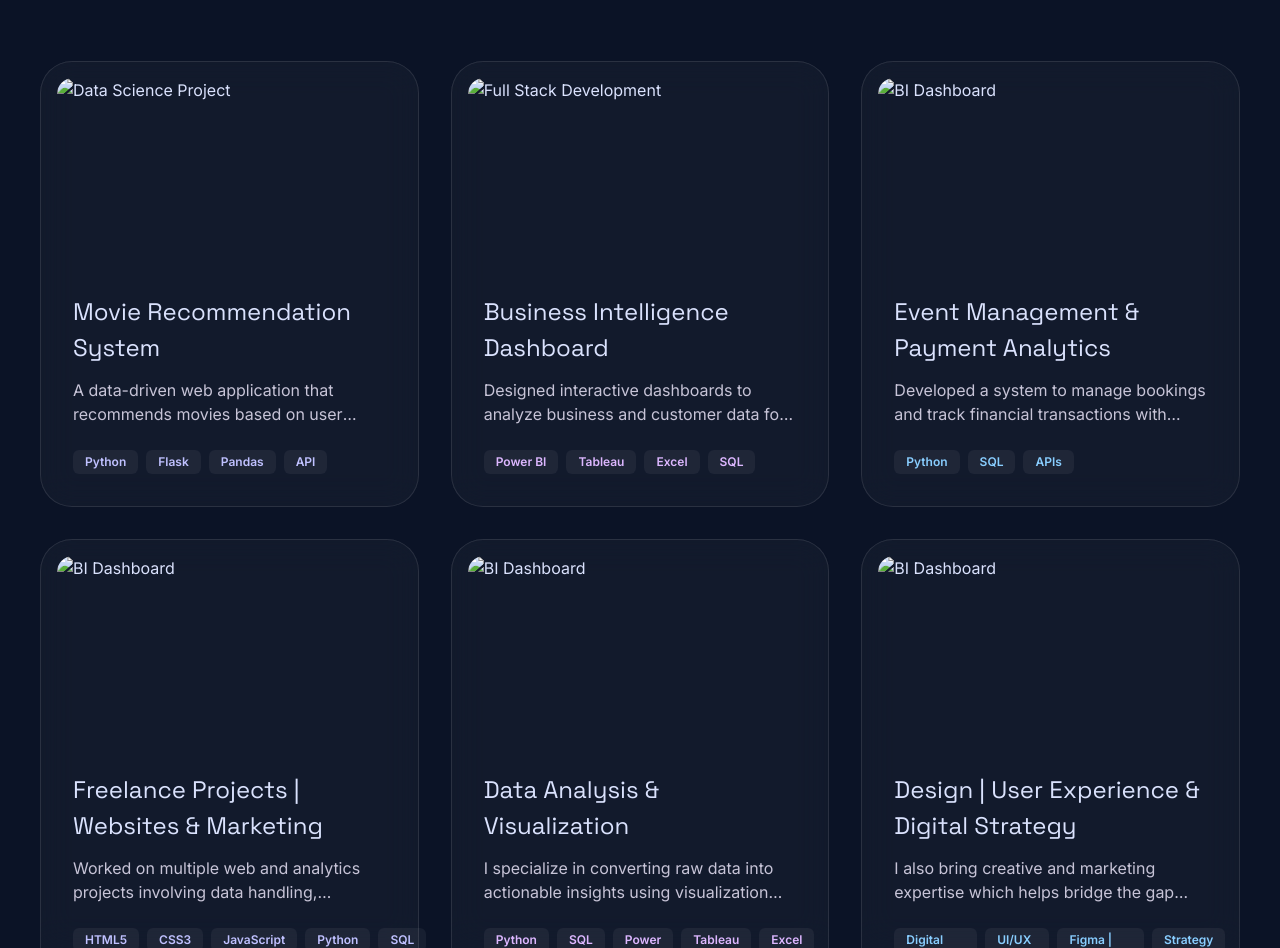
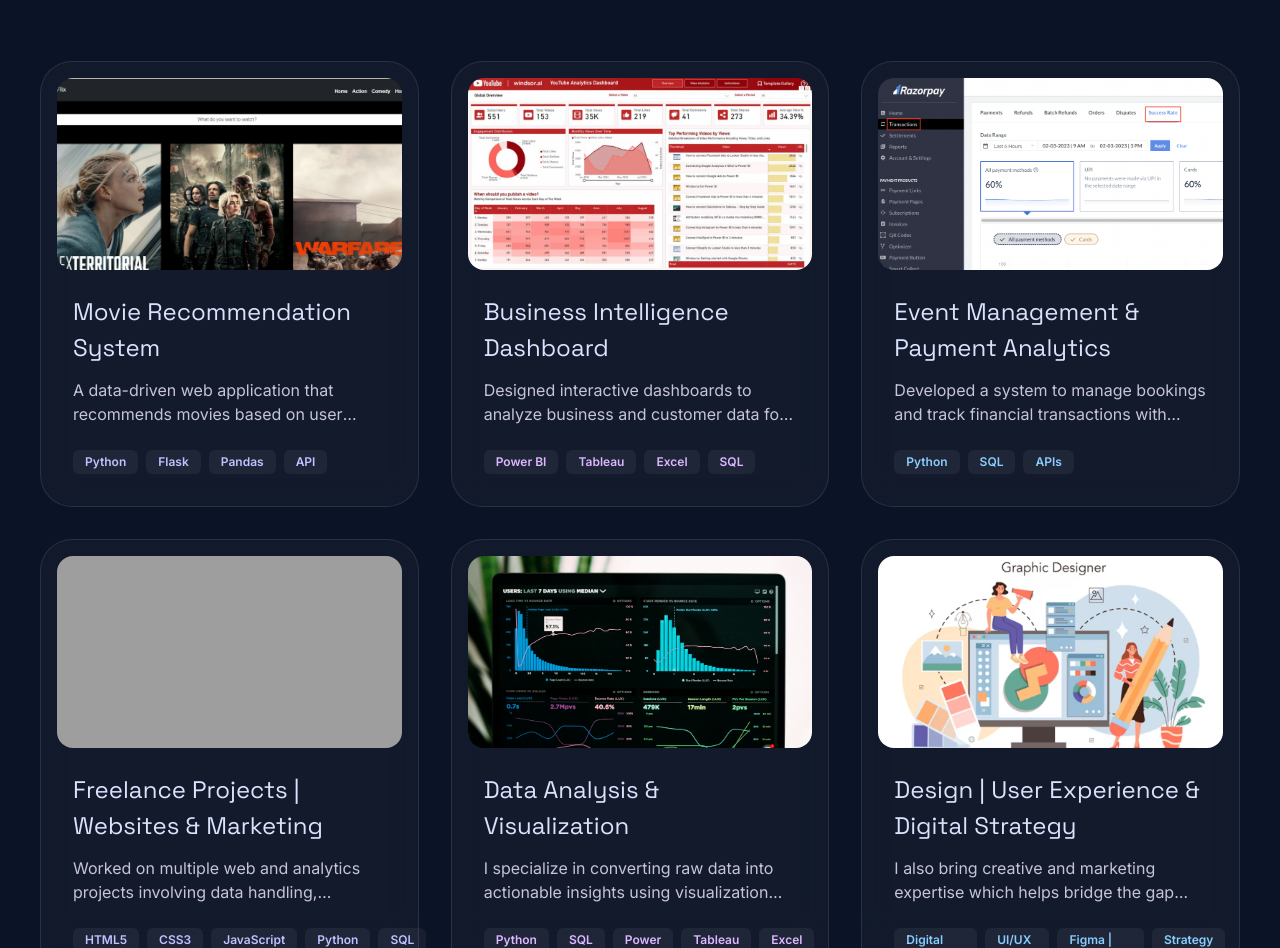
Before and after one commit to na142901/numanansari, a plain HTML site: page index.html in a window 1280 px wide. Shown: the part 3045-3993 px from the top of the page. Drawn offline with nearby package versions, Linux system fonts and the light colour scheme; the site is published under a folder, as on GitHub Pages, so addresses that start at the root find nothing.

```diff
--- a/index.html
+++ b/index.html
@@ -325,7 +325,7 @@
             <!-- Project Card 1 -->
             <div class="grid grid-cols-1 md:grid-cols-2 lg:grid-cols-3 gap-8">
                     <div class="glass-card p-4 rounded-[2rem]">
-                        <img alt="Data Science Project" class="w-full h-48 object-cover rounded-2xl mb-6" data-alt="Abstract data visualization with flowing neon lines on a dark background representing complex data flows" src="/images/Project_images/Movie_recommendation_system/img-02.png"/>
+                        <img alt="Data Science Project" class="w-full h-48 object-cover rounded-2xl mb-6" data-alt="Abstract data visualization with flowing neon lines on a dark background representing complex data flows" src="images/Project_images/Movie_recommendation_system/img-02.png"/>
                         <div class="px-4 pb-4">
                             <h4 class="font-h3 text-[24px] mb-3">Movie Recommendation System</h4>
                                 <p class="text-body-md text-on-surface-variant mb-6 line-clamp-2">A data-driven web application that recommends movies based on user preferences using Python and API integration.</p>
@@ -348,7 +348,7 @@
 
                 <!-- Project Card 2 -->
                 <div class="glass-card p-4 rounded-[2rem]">
-                    <img alt="Full Stack Development" class="w-full h-48 object-cover rounded-2xl mb-6" data-alt="Clean software code on a monitor with syntax highlighting in indigo and purple tones" src="/images/Project_images/Dashboard/Dashboard-img-01.png"/>
+                    <img alt="Full Stack Development" class="w-full h-48 object-cover rounded-2xl mb-6" data-alt="Clean software code on a monitor with syntax highlighting in indigo and purple tones" src="images/Project_images/Dashboard/Dashboard-img-01.png"/>
                     <div class="px-4 pb-4">
                         <h4 class="font-h3 text-[24px] mb-3">Business Intelligence Dashboard</h4>
                         <p class="text-body-md text-on-surface-variant mb-6 line-clamp-2">Designed interactive dashboards to analyze business and customer data for better decision-making.</p>
@@ -364,7 +364,7 @@
 
                 <!-- Project Card 3 -->
                 <div class="glass-card p-4 rounded-[2rem]">
-                        <img alt="BI Dashboard" class="w-full h-48 object-cover rounded-2xl mb-6" data-alt="Modern business dashboard with minimalist charts and dark glassmorphic design elements" src="/images/Project_images/Dashboard/Razorpay-dash-img-01.png"/>
+                        <img alt="BI Dashboard" class="w-full h-48 object-cover rounded-2xl mb-6" data-alt="Modern business dashboard with minimalist charts and dark glassmorphic design elements" src="images/Project_images/Dashboard/Razorpay-dash-img-01.png"/>
                         <div class="px-4 pb-4">
                             <h4 class="font-h3 text-[24px] mb-3">Event Management & Payment Analytics</h4>
                             <p class="text-body-md text-on-surface-variant mb-6 line-clamp-2">Developed a system to manage bookings and track financial transactions with analytics.</p>
@@ -378,7 +378,7 @@
 
                 <!-- Project Card 4 -->
                 <div class="glass-card p-4 rounded-[2rem]">
-                        <img alt="BI Dashboard" class="w-full h-48 object-cover rounded-2xl mb-6" data-alt="Modern business dashboard with minimalist charts and dark glassmorphic design elements" src="/images/Project_images/websites/Dhuhaa_webpage.png"/>
+                        <img alt="BI Dashboard" class="w-full h-48 object-cover rounded-2xl mb-6" data-alt="Modern business dashboard with minimalist charts and dark glassmorphic design elements" src="images/Project_images/websites/Dhuhaa_webpage.png"/>
                         <div class="px-4 pb-4">
                             <h4 class="font-h3 text-[24px] mb-3">Freelance Projects | Websites & Marketing</h4>
                             <p class="text-body-md text-on-surface-variant mb-6 line-clamp-2">Worked on multiple web and analytics projects involving data handling, dashboards, and integrations.</p>
@@ -394,7 +394,7 @@
 
                 <!-- Project Card 5 -->
                 <div class="glass-card p-4 rounded-[2rem]">
-                        <img alt="BI Dashboard" class="w-full h-48 object-cover rounded-2xl mb-6" data-alt="Modern business dashboard with minimalist charts and dark glassmorphic design elements" src="/images/Project_images/Dashboard/Data_analysis.png"/>
+                        <img alt="BI Dashboard" class="w-full h-48 object-cover rounded-2xl mb-6" data-alt="Modern business dashboard with minimalist charts and dark glassmorphic design elements" src="images/Project_images/Dashboard/Data_analysis.png"/>
                         <div class="px-4 pb-4">
                             <h4 class="font-h3 text-[24px] mb-3">Data Analysis & Visualization</h4>
                             <p class="text-body-md text-on-surface-variant mb-6 line-clamp-2">I specialize in converting raw data into actionable insights using visualization and analytics tools.</p>
@@ -410,7 +410,7 @@
 
                 <!-- Project Card 6 -->
                 <div class="glass-card p-4 rounded-[2rem]">
-                        <img alt="BI Dashboard" class="w-full h-48 object-cover rounded-2xl mb-6" data-alt="Modern business dashboard with minimalist charts and dark glassmorphic design elements" src="/images/Project_images/websites/Graphic_Designs.png"/>
+                        <img alt="BI Dashboard" class="w-full h-48 object-cover rounded-2xl mb-6" data-alt="Modern business dashboard with minimalist charts and dark glassmorphic design elements" src="images/Project_images/websites/Graphic_Designs.png"/>
                         <div class="px-4 pb-4">
                             <h4 class="font-h3 text-[24px] mb-3">Design | User Experience & Digital Strategy</h4>
                             <p class="text-body-md text-on-surface-variant mb-6 line-clamp-2">I also bring creative and marketing expertise which helps bridge the gap between data, design, and business.</p>
```
